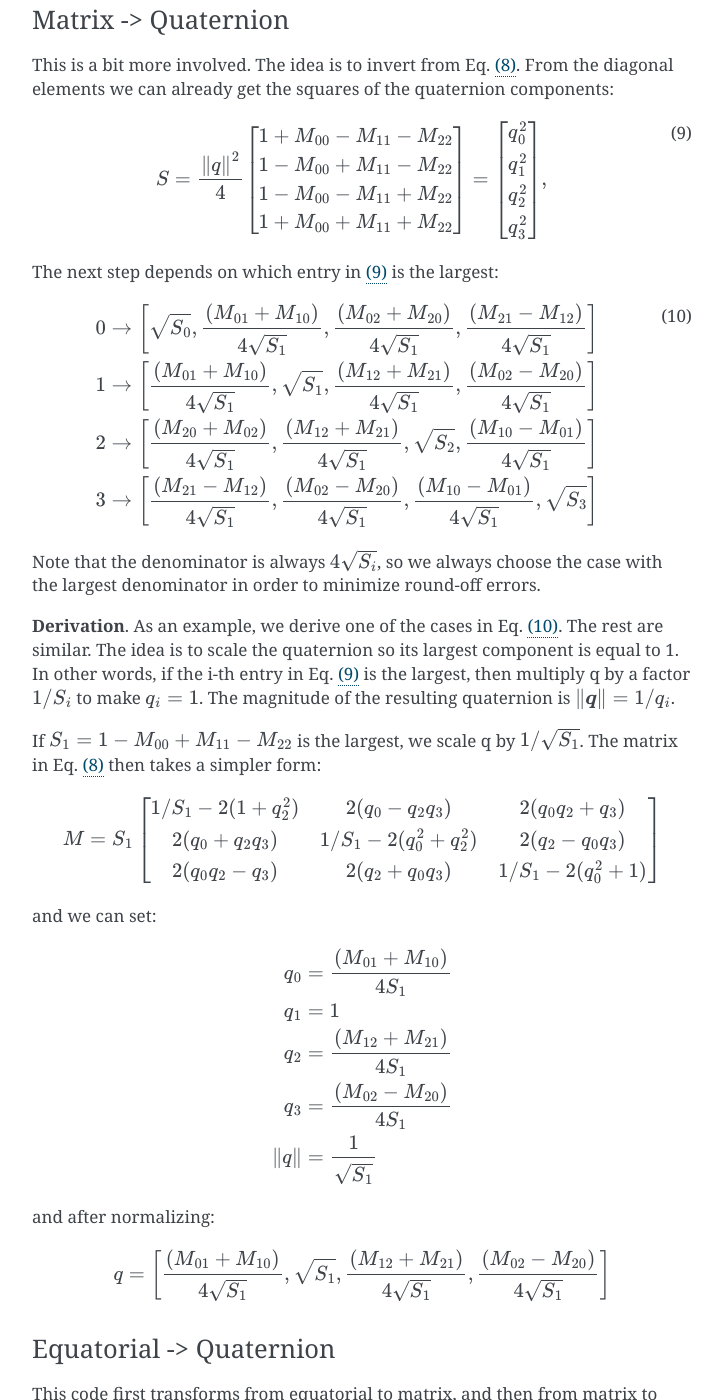
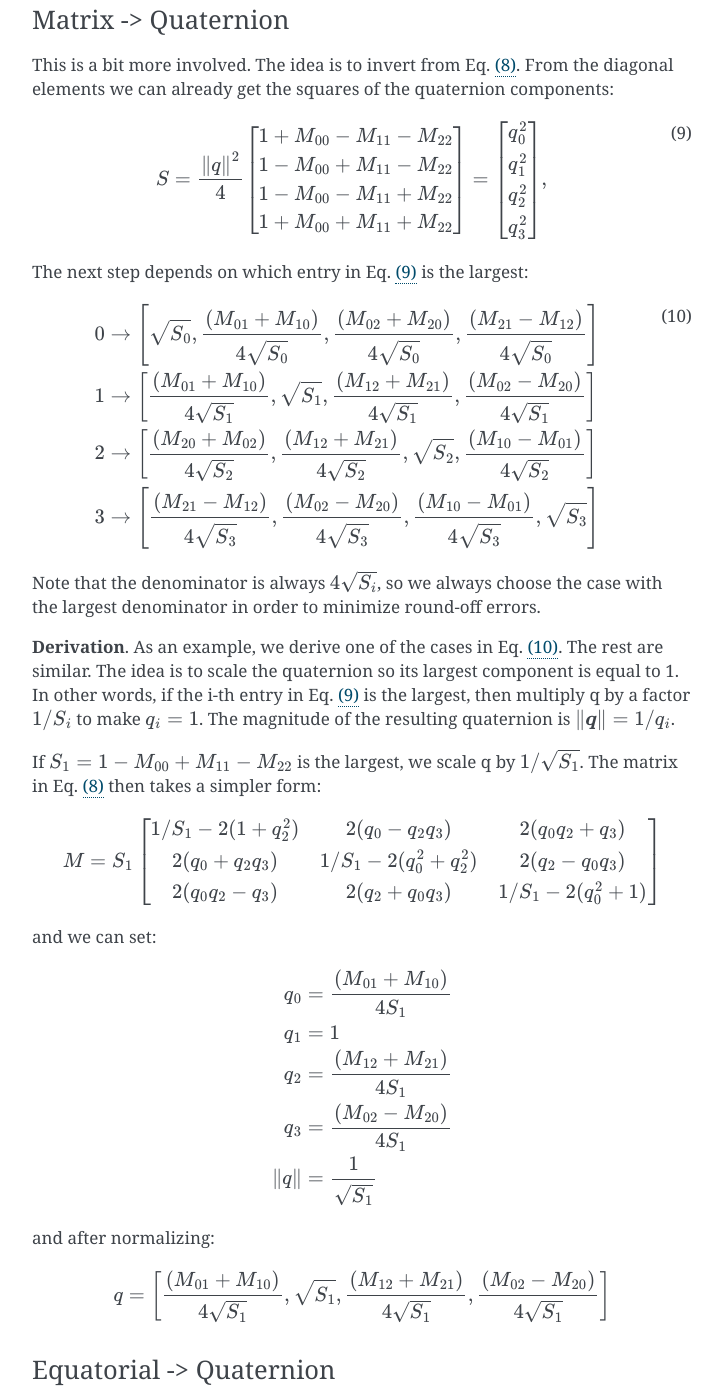
Before and after one commit to sot/Quaternion, a Sphinx documentation site: the page built from docs/quaternions.rst, in a window 1280 px wide and 1400 px high, scrolled down 3092 px. Shown: the whole window, without its empty margins (388-1110 px from the left). Built offline with Sphinx 7.4.7, drawn with Linux system fonts in a browser that asks for light colours; some of the changed text lies outside the part shown.

Commit message:
Small typos corrected and other small issues in quaternion quick facts

```diff
--- a/docs/quaternions.rst
+++ b/docs/quaternions.rst
@@ -80,16 +80,16 @@ Angle-axis Representation
 
 A 3-d rotation can be uniquely defined by a unit vector and an angle :math:`(\vec{u}, \phi)`.
 
-* the rotation axis is given by a unit eigenvector of M with eigenvalue 1.
+* there is one and only one real-valued eigenvalue: :math:`\lambda = 1`.
+* the rotation axis is given by a unit eigenvector of M with eigenvalue :math:`\lambda = 1`.
 * the rotation angle is given by the trace of M: :math:`Tr(M) = 1 + 2 \cos \phi`.
-* there are no more real-valued eigenvalues.
 
 Equatorial Representation
 ^^^^^^^^^^^^^^^^^^^^^^^^^
 
 Any rotation can be decomposed as a sequence of three rotations around different cartesian axes.
-That means that all rotations are in a fixed reference frame. Using the equatorial coordinates, this can be expressed as
-:math:`R_{\alpha}^z R_{\delta}^y R_{\rho}^x`, where :math:`{\rho}`, :math:`{\delta}` and
+Using the equatorial coordinates related to a *fixed* intertial reference frame, this can be expressed as
+:math:`R_{\alpha}^z R_{-\delta}^y R_{\rho}^x`, where :math:`{\rho}`, :math:`{\delta}` and
 :math:`{\alpha}` are roll, declination and right ascension respectively.
 
 Quaternion Representation
@@ -118,7 +118,7 @@ Switching Representations
 Equatorial -> Matrix
 ^^^^^^^^^^^^^^^^^^^^
 
-Let's write :math:`M = R_{\alpha}^z R_{-\delta}^y R_{\rho}^x` in matrix notation:
+Let's write :math:`M = R_{\alpha}^z R_{-\delta}^y R_{\rho}^x` in matrix form:
 
 .. math::
     :label: eq_matrix_repr
@@ -195,24 +195,24 @@ can already get the squares of the quaternion components:
     q_3^2
     \end{matrix}\right],
 
-The next step depends on which entry in :eq:`quat_matrix_den` is the largest:
+The next step depends on which entry in Eq. :eq:`quat_matrix_den` is the largest:
 
 .. math::
     :label: transform2quat
 
     \begin{eqnarray}
-    0 &\rightarrow& \left[ \sqrt{S_0}, \frac{(M_{01} + M_{10})}{4 \sqrt{S_1}},
-    \frac{(M_{02} + M_{20})}{4 \sqrt{S_1}},
-    \frac{(M_{21} - M_{12})}{4 \sqrt{S_1}} \right] \\
+    0 &\rightarrow& \left[ \sqrt{S_0}, \frac{(M_{01} + M_{10})}{4 \sqrt{S_0}},
+    \frac{(M_{02} + M_{20})}{4 \sqrt{S_0}},
+    \frac{(M_{21} - M_{12})}{4 \sqrt{S_0}} \right] \\
     1 &\rightarrow& \left[ \frac{(M_{01} + M_{10})}{4 \sqrt{S_1}}, \sqrt{S_1},
     \frac{(M_{12} + M_{21})}{4 \sqrt{S_1}},
     \frac{(M_{02} - M_{20})}{4 \sqrt{S_1}} \right] \\
-    2 &\rightarrow& \left[ \frac{(M_{20} + M_{02})}{4 \sqrt{S_1}},
-    \frac{(M_{12} + M_{21})}{4 \sqrt{S_1}}, \sqrt{S_2},
-    \frac{(M_{10} - M_{01})}{4 \sqrt{S_1}} \right] \\
-    3 &\rightarrow& \left[ \frac{(M_{21} - M_{12})}{4 \sqrt{S_1}},
-    \frac{(M_{02} - M_{20})}{4 \sqrt{S_1}},
-    \frac{(M_{10} - M_{01})}{4 \sqrt{S_1}},  \sqrt{S_3} \right]
+    2 &\rightarrow& \left[ \frac{(M_{20} + M_{02})}{4 \sqrt{S_2}},
+    \frac{(M_{12} + M_{21})}{4 \sqrt{S_2}}, \sqrt{S_2},
+    \frac{(M_{10} - M_{01})}{4 \sqrt{S_2}} \right] \\
+    3 &\rightarrow& \left[ \frac{(M_{21} - M_{12})}{4 \sqrt{S_3}},
+    \frac{(M_{02} - M_{20})}{4 \sqrt{S_3}},
+    \frac{(M_{10} - M_{01})}{4 \sqrt{S_3}},  \sqrt{S_3} \right]
     \end{eqnarray}
 
 Note that the denominator is always :math:`4 \sqrt{S_i}`, so we always choose the case with the largest denominator in
```
Also changed, not shown: other parts of docs/quaternions.rst (+2 -2 lines).
